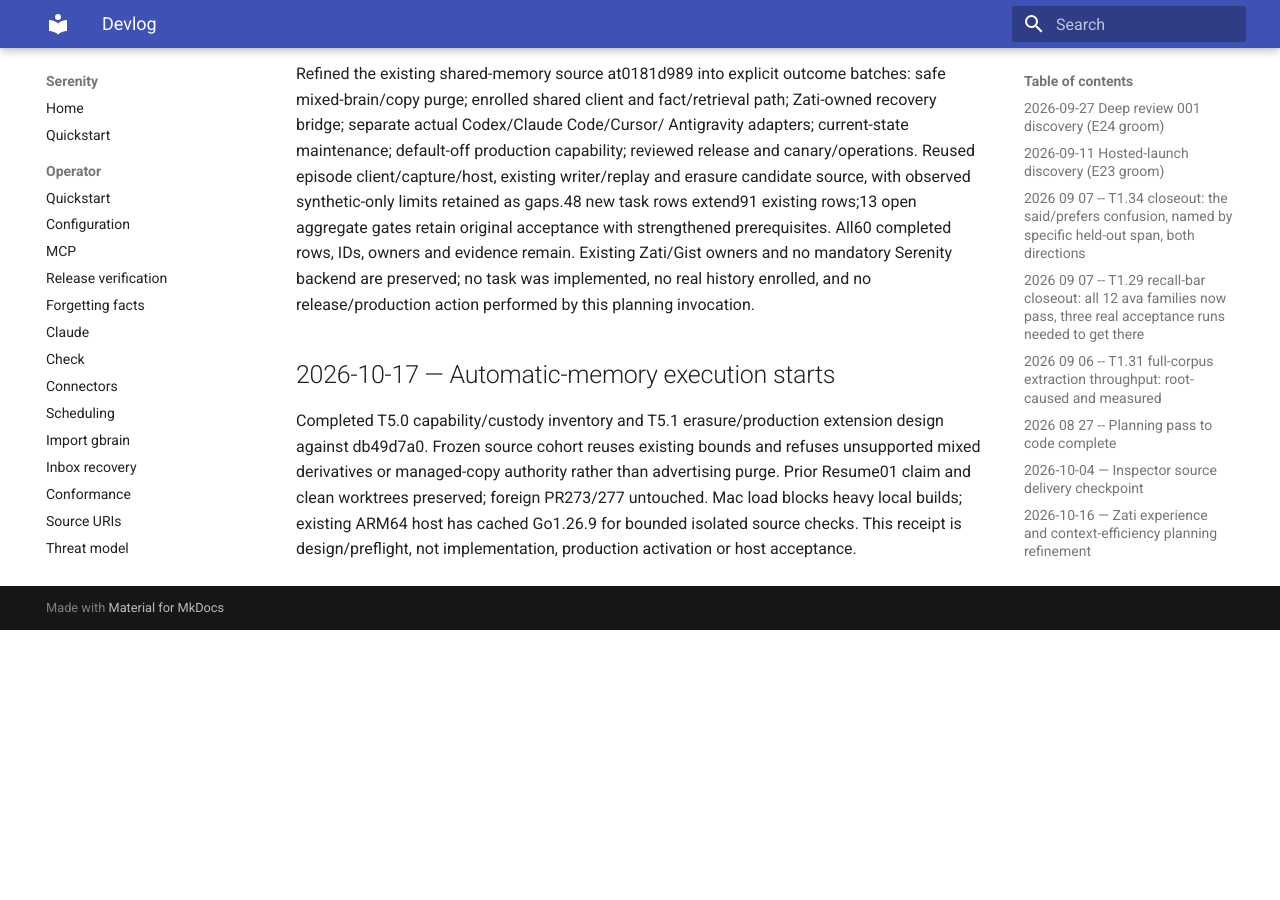
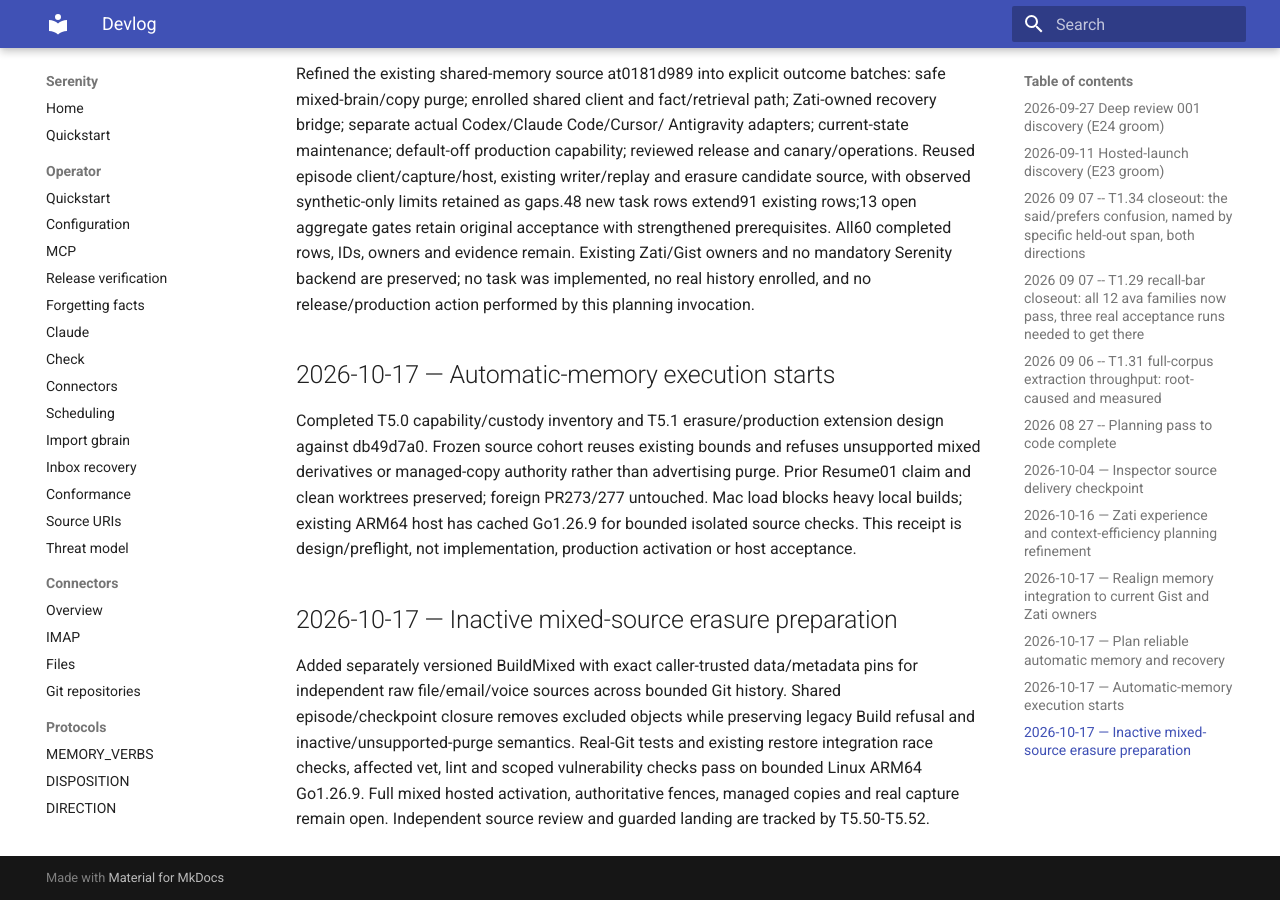
Before and after one commit to sirerun/serenity, an MkDocs documentation site: the page built from docs/devlog.md, in a window 1280 px wide and 900 px high, scrolled down 10927 px. Built offline with MkDocs 1.6.1 and Material for MkDocs 9.7.7, drawn with Linux system fonts in a browser that asks for light colours; before the commit the page ends 11557 px from its top, so only the background shows below that.

Commit message:
docs: record mixed-source preparation verification boundary

```diff
--- a/docs/devlog.md
+++ b/docs/devlog.md
@@ -166,3 +166,14 @@
 untouched. Mac load blocks heavy local builds; existing ARM64 host has cached
 Go1.26.9 for bounded isolated source checks. This receipt is design/preflight,
 not implementation, production activation or host acceptance.
+
+## 2026-10-17 — Inactive mixed-source erasure preparation
+
+Added separately versioned BuildMixed with exact caller-trusted data/metadata
+pins for independent raw file/email/voice sources across bounded Git history.
+Shared episode/checkpoint closure removes excluded objects while preserving
+legacy Build refusal and inactive/unsupported-purge semantics. Real-Git tests
+and existing restore integration race checks, affected vet, lint and scoped
+vulnerability checks pass on bounded Linux ARM64 Go1.26.9. Full mixed hosted
+activation, authoritative fences, managed copies and real capture remain open.
+Independent source review and guarded landing are tracked by T5.50-T5.52.
```
Also changed, not shown: docs/plans/shared-agent-memory-implementation-20261016.md (+13 -2 lines), docs/receipts/2026-10-17-mixed-source-preparation.md (added, +57 -0 lines).
